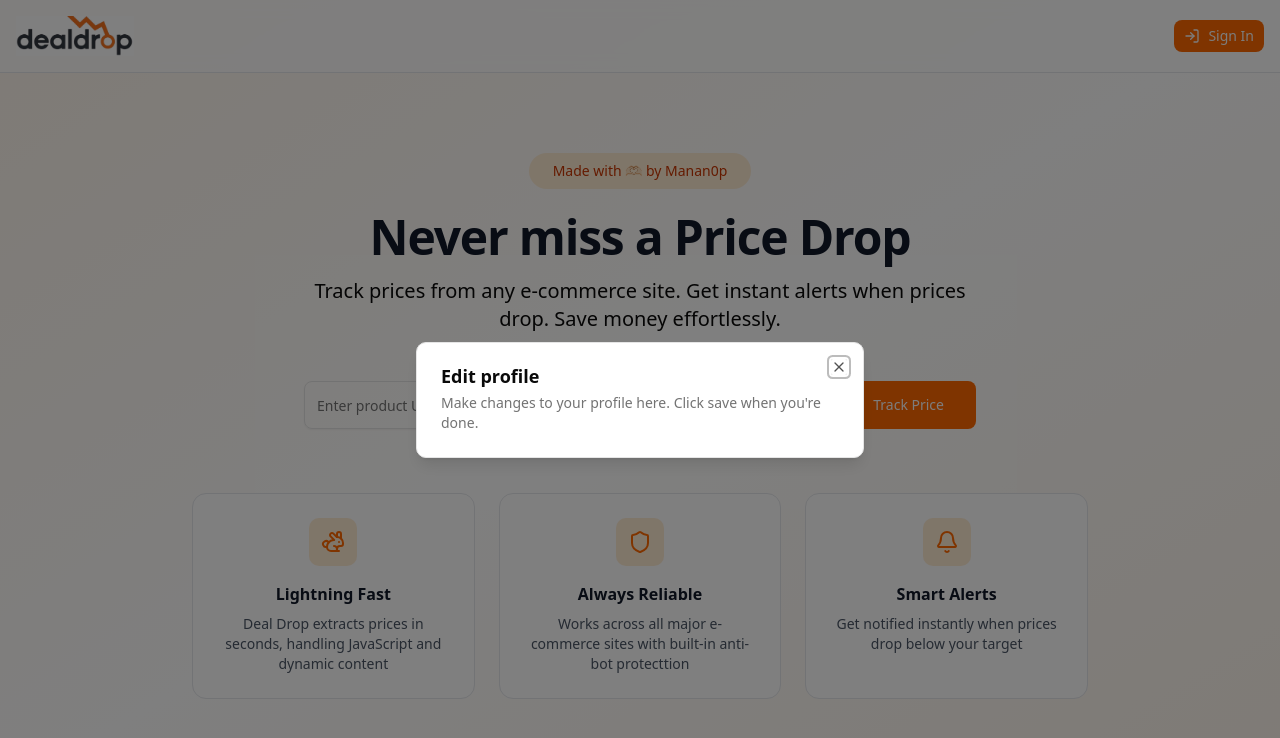
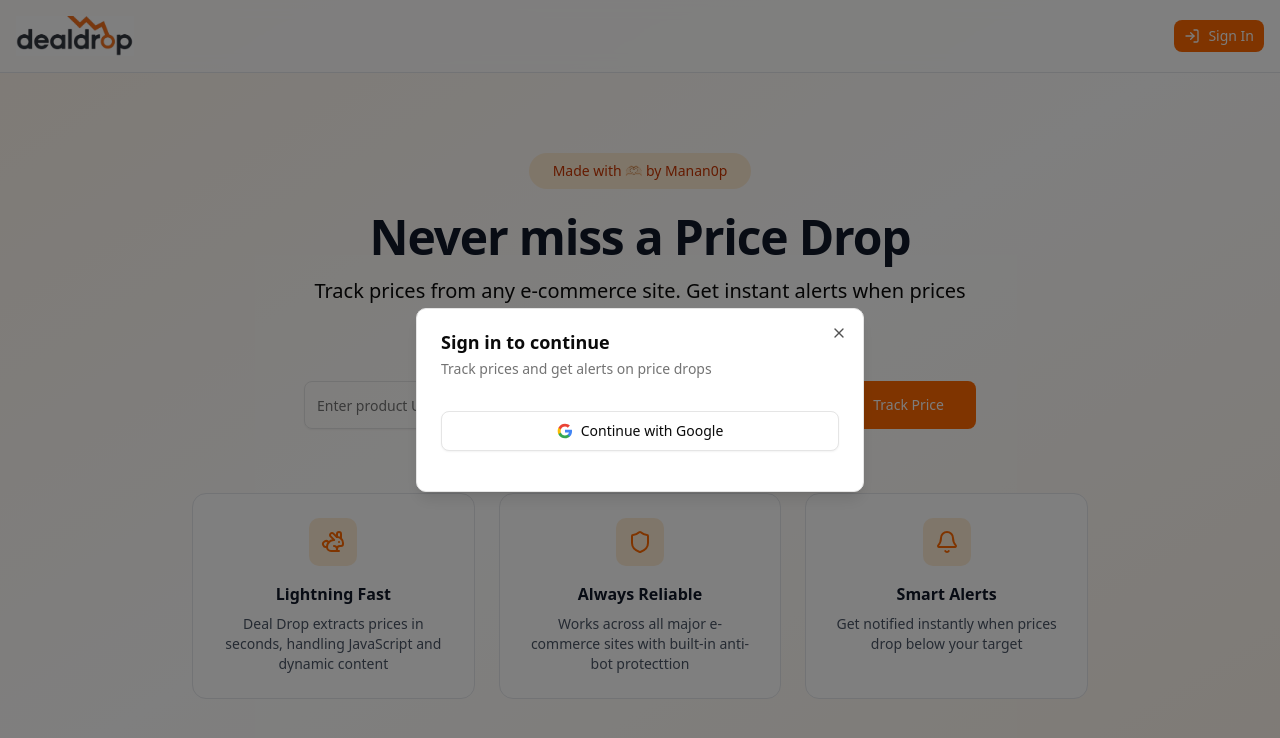
Before and after one commit to Manan0p/dealdrop, a Next.js app: page / in a window 1280 px wide. Both pictures are taken after a click on the button "Sign In". Shown: the top 738 px of the page. Built offline with nearby package versions, Linux system fonts and the light colour scheme.

Commit message:
google auth

```diff
--- a/components/AuthModal.js
+++ b/components/AuthModal.js
@@ -1,24 +1,46 @@
-import { Button } from "@/components/ui/button"
 import {
   Dialog,
   DialogContent,
   DialogDescription,
   DialogHeader,
   DialogTitle,
-  DialogTrigger,
 } from "@/components/ui/dialog"
+import { Button } from "./ui/button"
 
 export function AuthModal({isOpen, onClose}) {
   return (
     <Dialog open={isOpen} onOpenChange={onClose}>
         <DialogContent className="sm:max-w-md">
           <DialogHeader>
-            <DialogTitle>Edit profile</DialogTitle>
+            <DialogTitle>Sign in to continue</DialogTitle>
             <DialogDescription>
-              Make changes to your profile here. Click save when you&apos;re
-              done.
+              Track prices and get alerts on price drops
             </DialogDescription>
           </DialogHeader>
+
+          <div className="flex flex-col gap-4 py-4">
+            <Button variant="outline" className="w-full gap-2" size="lg">
+            <svg className="w-5 h-5" viewBox="0 0 24 24">
+              <path
+                fill="#4285F4"
+                d="M22.56 12.25c0-.78-.07-1.53-.2-2.25H12v4.26h5.92c-.26 1.37-1.04 2.53-2.21 3.31v2.77h3.57c2.08-1.92 3.28-4.74 3.28-8.09z"
+              />
+              <path
+                fill="#34A853"
+                d="M12 23c2.97 0 5.46-.98 7.28-2.66l-3.57-2.77c-.98.66-2.23 1.06-3.71 1.06-2.86 0-5.29-1.93-6.16-4.53H2.18v2.84C3.99 20.53 7.7 23 12 23z"
+              />
+              <path
+                fill="#FBBC05"
+                d="M5.84 14.09c-.22-.66-.35-1.36-.35-2.09s.13-1.43.35-2.09V7.07H2.18C1.43 8.55 1 10.22 1 12s.43 3.45 1.18 4.93l2.85-2.22.81-.62z"
+              />
+              <path
+                fill="#EA4335"
+                d="M12 5.38c1.62 0 3.06.56 4.21 1.64l3.15-3.15C17.45 2.09 14.97 1 12 1 7.7 1 3.99 3.47 2.18 7.07l3.66 2.84c.87-2.6 3.3-4.53 6.16-4.53z"
+              />
+            </svg>
+                Continue with Google
+            </Button>
+          </div>
         </DialogContent>
 
     </Dialog>
```
